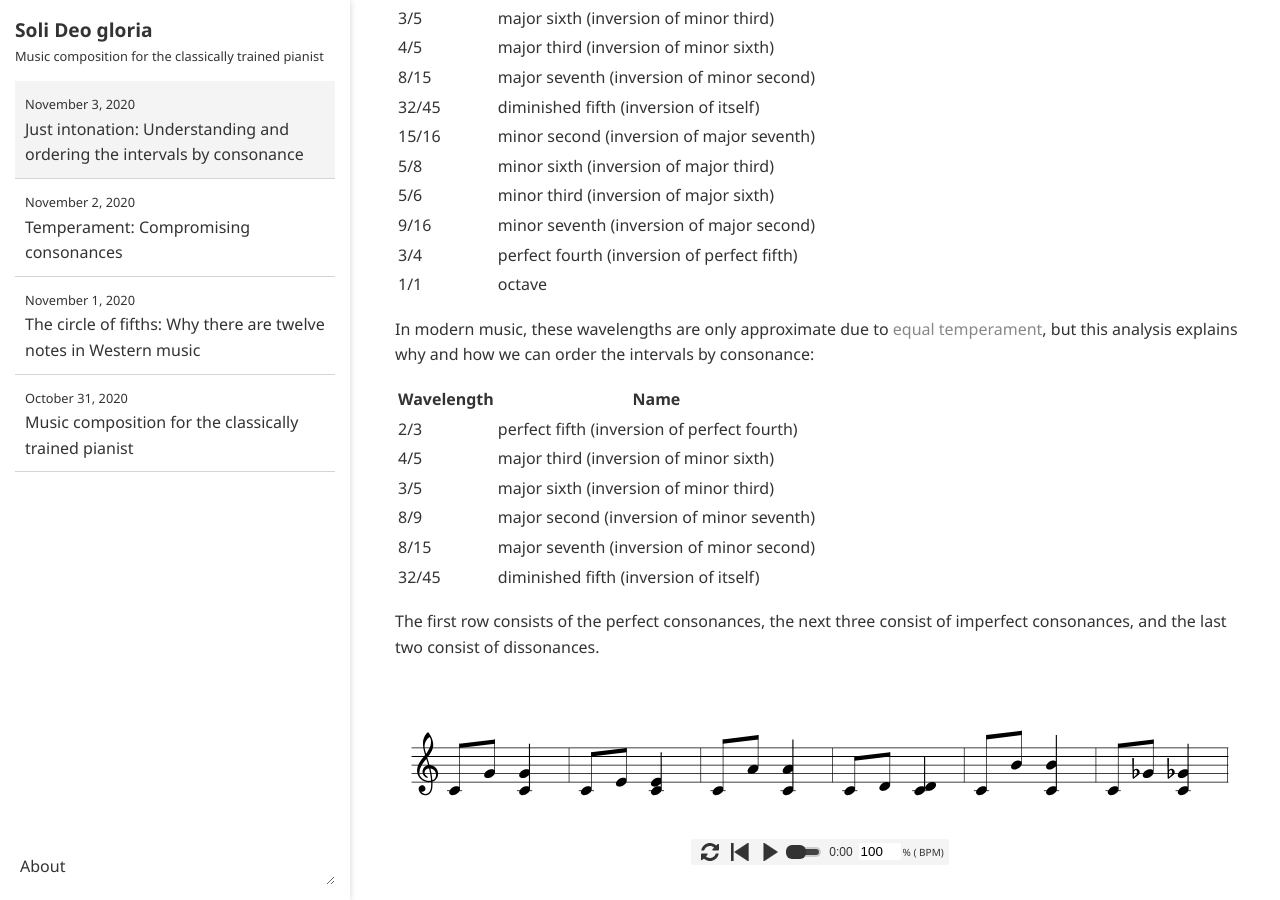
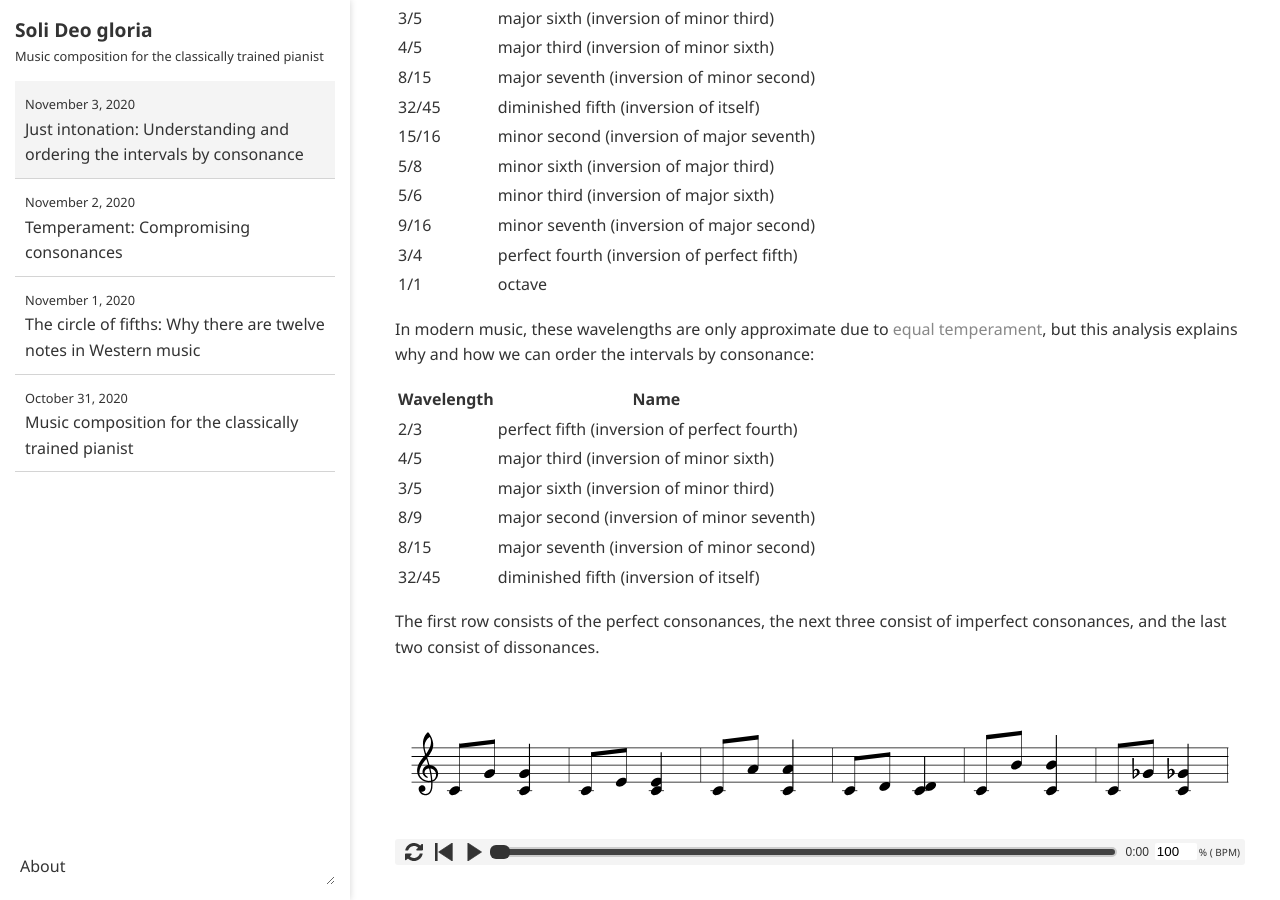
Before and after one commit to ansyblenetwork/sdg, a Jekyll site: the page built from _posts/2020-11-03-just-intonation-understanding-and-ordering-the.md, in a window 1280 px wide and 900 px high, scrolled down 1486 px. Built offline with Jekyll 4.4.1, drawn with Linux system fonts in a browser that asks for light colours; formulas are drawn with MathJax 3.

Commit message:
Update 2020-11-03-just-intonation-understanding-and-ordering-the.md

```diff
--- a/_posts/2020-11-03-just-intonation-understanding-and-ordering-the.md
+++ b/_posts/2020-11-03-just-intonation-understanding-and-ordering-the.md
@@ -72,7 +72,7 @@
 
 <div style="display:flex; flex-direction:column; align-items:center">
 <div id="paper"></div>
-<div id="controller" style="position:relative; width:calc(100% - 180px - 17.5px); left:calc(-180px - 17.5px); padding-left:calc(360px + 35px);"></div>
+<div id="controller" style="position:relative; width:calc(100% + 360px + 35px); left:calc(-180px - 17.5px); padding-left:calc(360px + 35px);"></div>
 <button id="activate-audio" style="display:none;">Play</button>
 <button id="stop-audio" style="display:none;">Stop</button>
 <div id='audio-error' style="display:none;">Audio is not supported in this browser.</div>
```
